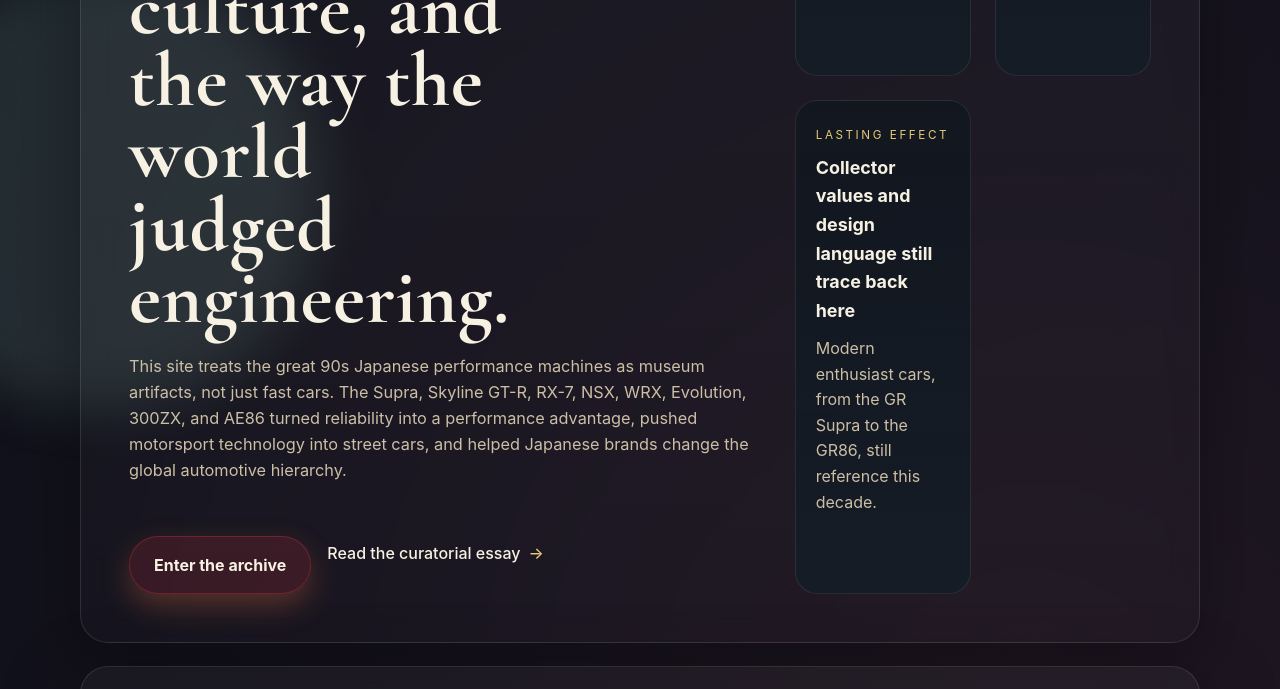
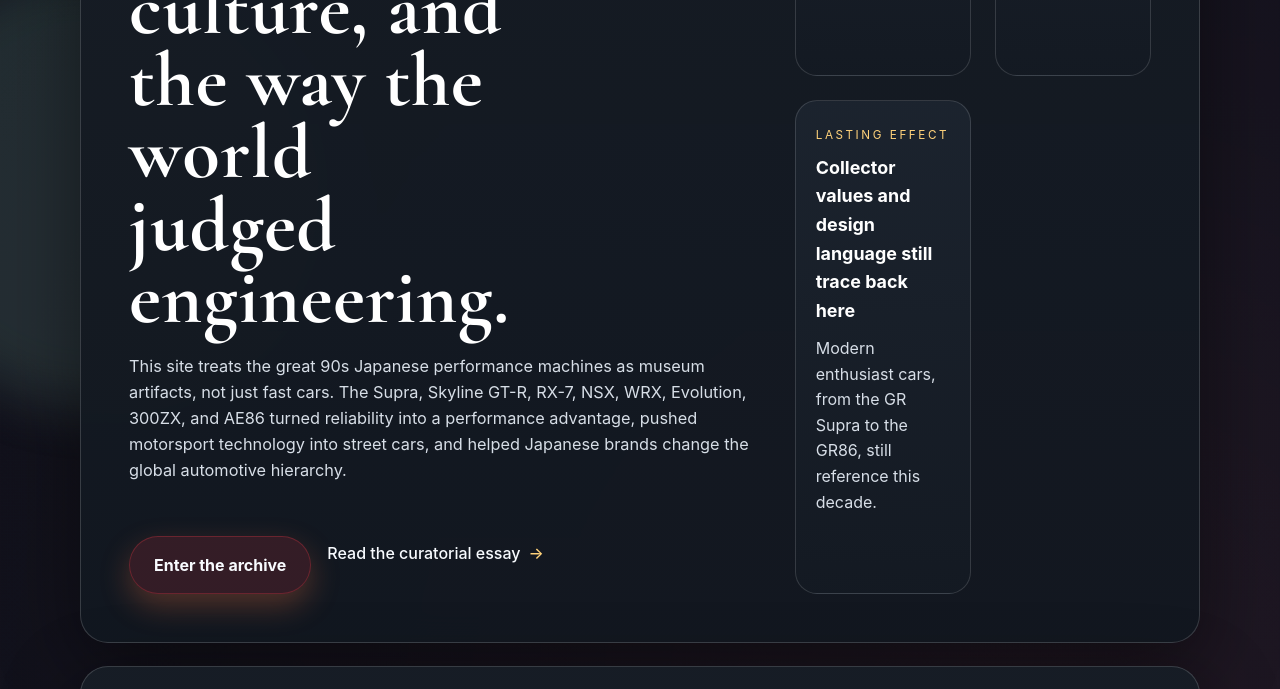
Before and after one commit to ejr49-blip/jdm-museum-site, a plain HTML site: page index.html in a window 1280 px wide. Shown: the part 551-1240 px from the top of the page. Drawn offline with nearby package versions, Linux system fonts and the light colour scheme.

Commit message:
Improve site contrast readability

```diff
--- a/styles.css
+++ b/styles.css
@@ -2,17 +2,17 @@
 
 :root {
   color-scheme: dark;
-  --bg: #0f1720;
-  --bg-soft: #17212b;
-  --panel: rgba(18, 24, 32, 0.82);
-  --panel-strong: rgba(20, 28, 37, 0.94);
-  --line: rgba(236, 229, 213, 0.12);
-  --text: #f7f1e3;
-  --muted: #ccbfa6;
-  --accent: #d96b3b;
-  --accent-2: #9db8ac;
-  --accent-3: #e8c77a;
-  --shadow: 0 24px 80px rgba(0, 0, 0, 0.34);
+  --bg: #0d1117;
+  --bg-soft: #161d26;
+  --panel: rgba(23, 29, 38, 0.96);
+  --panel-strong: rgba(18, 24, 32, 0.98);
+  --line: rgba(255, 255, 255, 0.16);
+  --text: #f8fbff;
+  --muted: #d7dee7;
+  --accent: #ff8a57;
+  --accent-2: #8fd4cb;
+  --accent-3: #ffd27a;
+  --shadow: 0 24px 80px rgba(0, 0, 0, 0.45);
   --radius-xl: 28px;
   --radius-lg: 22px;
   --radius-md: 16px;
@@ -39,9 +39,9 @@
   margin: 0;
   min-height: 100%;
   background:
-    radial-gradient(circle at top left, rgba(217, 107, 59, 0.22), transparent 28%),
-    radial-gradient(circle at 85% 18%, rgba(157, 184, 172, 0.18), transparent 26%),
-    linear-gradient(145deg, #0b1118 0%, #121b24 52%, #0c131b 100%);
+    radial-gradient(circle at top left, rgba(255, 138, 87, 0.18), transparent 28%),
+    radial-gradient(circle at 85% 18%, rgba(143, 212, 203, 0.14), transparent 26%),
+    linear-gradient(145deg, #090d12 0%, #0f141b 52%, #0b1016 100%);
   color: var(--text);
   font-family: 'Space Grotesk', sans-serif;
   line-height: 1.6;
@@ -137,7 +137,7 @@
 
 .site-nav a {
   text-decoration: none;
-  color: var(--muted);
+  color: #eef4fb;
   padding-bottom: 0.25rem;
   border-bottom: 1px solid transparent;
   transition: color 180ms ease, border-color 180ms ease;
@@ -152,7 +152,7 @@
 .hero,
 .section-grid,
 .site-footer {
-  background: linear-gradient(180deg, rgba(255, 255, 255, 0.04), rgba(255, 255, 255, 0.015));
+  background: linear-gradient(180deg, rgba(23, 29, 38, 0.98), rgba(18, 24, 32, 0.96));
   border: 1px solid var(--line);
   box-shadow: var(--shadow);
   backdrop-filter: blur(14px);
@@ -214,8 +214,8 @@
   min-height: 3.25rem;
   padding: 0.85rem 1.35rem;
   border-radius: 999px;
-  background: linear-gradient(135deg, var(--accent), #f1b66d);
-  color: #10151d;
+  background: linear-gradient(135deg, var(--accent), #ffd27a);
+  color: #0d1117;
   font-weight: 700;
   box-shadow: 0 12px 30px rgba(217, 107, 59, 0.32);
   transition: transform 180ms ease, box-shadow 180ms ease;
@@ -230,7 +230,7 @@
 .text-link {
   display: inline-flex;
   align-items: center;
-  color: var(--text);
+  color: #f8fbff;
   font-weight: 500;
   gap: 0.5rem;
 }
@@ -249,8 +249,8 @@
 .panel-stat {
   border-radius: var(--radius-lg);
   padding: 1.25rem;
-  background: linear-gradient(180deg, rgba(16, 23, 31, 0.85), rgba(21, 29, 39, 0.94));
-  border: 1px solid rgba(247, 241, 227, 0.09);
+  background: linear-gradient(180deg, rgba(28, 36, 47, 0.98), rgba(20, 26, 35, 0.98));
+  border: 1px solid rgba(255, 255, 255, 0.14);
 }
 
 .panel-stat strong {
@@ -308,8 +308,8 @@
 .timeline-item,
 .source-callout {
   border-radius: var(--radius-lg);
-  border: 1px solid rgba(247, 241, 227, 0.08);
-  background: linear-gradient(180deg, rgba(18, 24, 32, 0.92), rgba(17, 22, 29, 0.84));
+  border: 1px solid rgba(255, 255, 255, 0.12);
+  background: linear-gradient(180deg, rgba(26, 34, 45, 0.98), rgba(19, 25, 34, 0.98));
 }
 
 .essay-card,
@@ -326,6 +326,18 @@
 .artifact-points,
 .site-footer p {
   color: var(--muted);
+}
+
+.essay-card h3,
+.impact-card h3,
+.feature-body h3,
+.artifact-header h3,
+.timeline-item h3,
+.brand-title,
+.hero-copy h1,
+.section-heading h2,
+.panel-stat strong {
+  color: #ffffff;
 }
 
 .feature-cards {
@@ -388,7 +400,7 @@
   display: flex;
   justify-content: space-between;
   gap: 0.75rem;
-  color: var(--accent-3);
+  color: #ffe09d;
 }
 
 .feature-body h3,
@@ -419,7 +431,7 @@
 .timeline-year {
   display: inline-flex;
   align-items: start;
-  color: var(--accent-3);
+  color: #ffe09d;
 }
 
 .timeline-item p {
@@ -446,12 +458,12 @@
 }
 
 .artifact-header span {
-  color: var(--accent-3);
+  color: #ffe09d;
 }
 
 .artifact-tagline {
   margin: 0.25rem 0 0;
-  color: var(--text);
+  color: #f8fbff;
 }
 
 .artifact-points {
@@ -478,7 +490,7 @@
 }
 
 .site-footer a {
-  color: var(--accent-3);
+  color: #ffe09d;
 }
 
 .accent-supra { --card-accent: var(--accent-supra); }
@@ -509,7 +521,7 @@
   justify-content: center;
   flex-direction: column;
   gap: 0.75rem;
-  background: rgba(5, 8, 11, 0.9);
+  background: rgba(3, 6, 10, 0.94);
   z-index: 20;
   padding: 2rem;
 }
```
